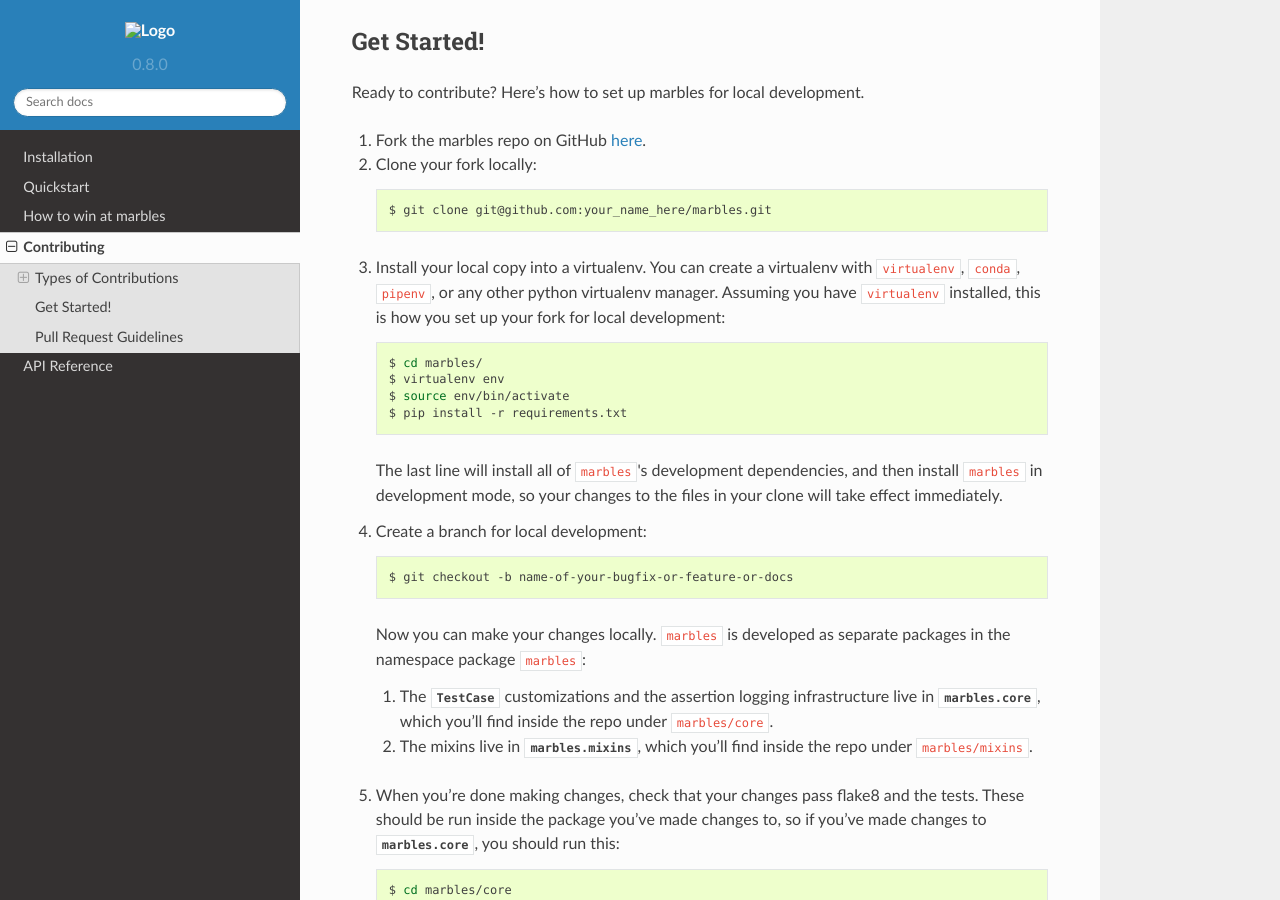
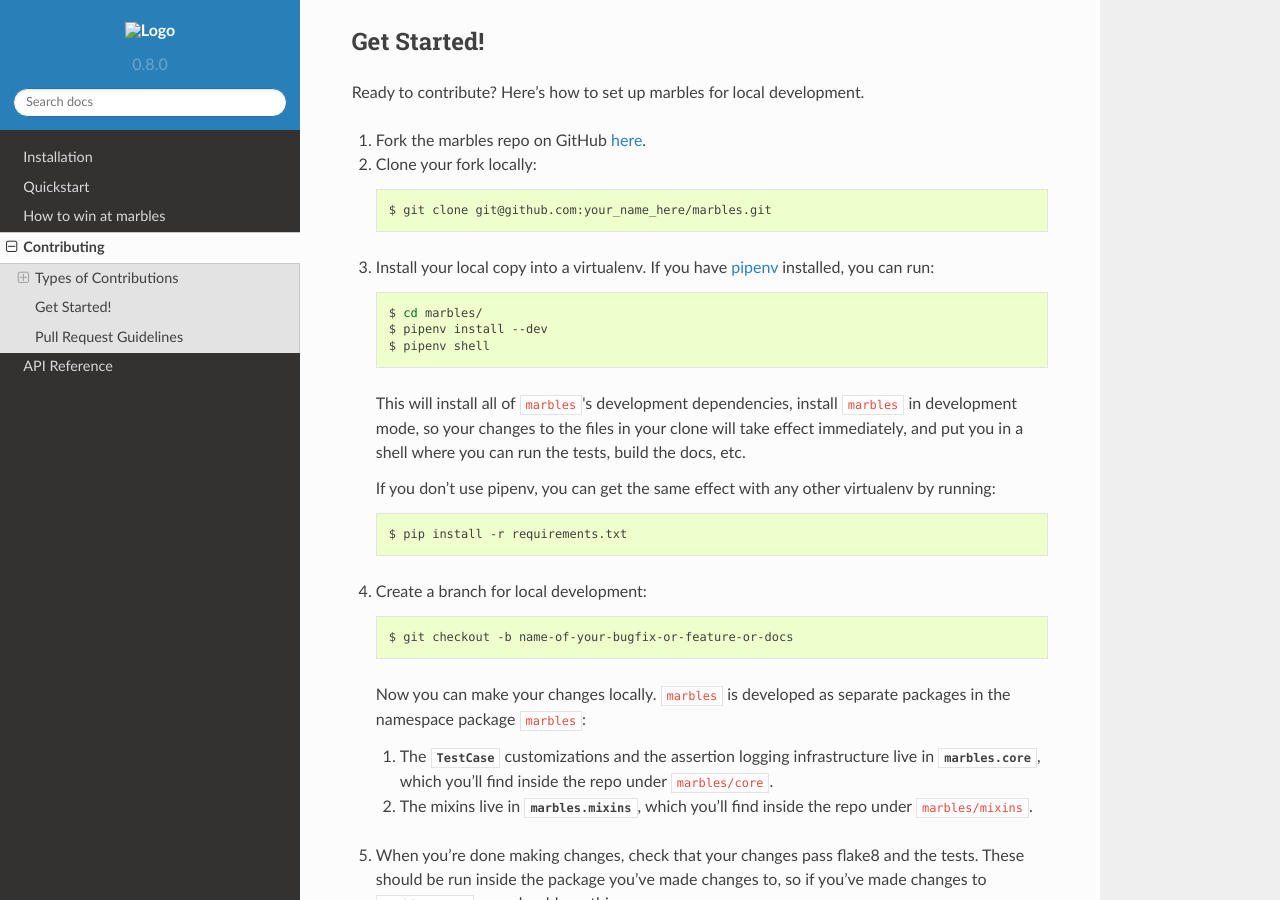
Before and after one commit to twosigma/marbles, a Sphinx documentation site: the page built from docs/contributing.rst, in a window 1280 px wide and 900 px high, scrolled down 1598 px. Built offline with Sphinx 7.4.7 and the Read the Docs theme 2.0.0, drawn with Linux system fonts in a browser that asks for light colours; the version number is read from the project's files by our own code.

Commit message:
Added Pipfile and instructions for using pipenv

```diff
--- a/docs/contributing.rst
+++ b/docs/contributing.rst
@@ -90,19 +90,22 @@
 
     $ git clone git@github.com:your_name_here/marbles.git
 
-3. Install your local copy into a virtualenv. You can create a virtualenv with
-   ``virtualenv``, ``conda``, ``pipenv``, or any other python virtualenv
-   manager. Assuming you have ``virtualenv`` installed, this is how you set
-   up your fork for local development::
+3. Install your local copy into a virtualenv. If you have `pipenv
+   <https://docs.pipenv.org/>`__ installed, you can run::
 
     $ cd marbles/
-    $ virtualenv env
-    $ source env/bin/activate
+    $ pipenv install --dev
+    $ pipenv shell
+
+   This will install all of ``marbles``\'s development dependencies,
+   install ``marbles`` in development mode, so your changes to the
+   files in your clone will take effect immediately, and put you in a
+   shell where you can run the tests, build the docs, etc.
+
+   If you don't use pipenv, you can get the same effect with any other
+   virtualenv by running::
+
     $ pip install -r requirements.txt
-
-   The last line will install all of ``marbles``\'s development dependencies,
-   and then install ``marbles`` in development mode, so your changes to the
-   files in your clone will take effect immediately.
 
 4. Create a branch for local development::
 
```
Also changed, not shown: 2 other files.
